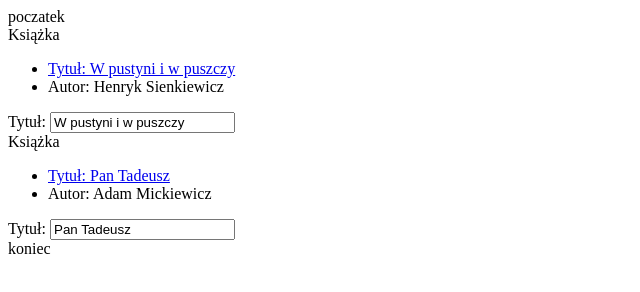
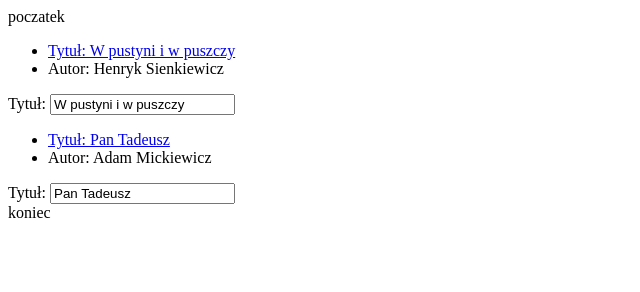
Before and after one commit to dobrmat/angular-bookstore, a website: page angular-bookstore/app/index.html in a window 1280 px wide. Shown: the whole page, without its empty margins (0-640 px from the left). Drawn offline with nearby package versions, Linux system fonts and the light colour scheme; some packages are replaced by stand-ins of ours.

Commit message:
Użycie szablonu dyrektywy

```diff
--- a/angular-bookstore/app/js/directives.js
+++ b/angular-bookstore/app/js/directives.js
@@ -1,5 +1,6 @@
 bookControllers.directive("bookWidget", [function() {
     return {
-        template: '<div>Książka</div>'
+        templateUrl: 'templates/bookWidgetTemplate.html',
+        restrict: 'AE'
     }
 }]);
--- /dev/null
+++ b/angular-bookstore/app/templates/bookWidgetTemplate.html
@@ -0,0 +1,4 @@
+<ul>
+    <li><a href="/app/index.html#/books/{{$index}}">Tytuł: {{stala+book.title+stala}}</a></li>
+    <li>Autor: {{book.author}}</li>
+</ul>
--- a/angular-bookstore/app/views/booksList.html
+++ b/angular-bookstore/app/views/booksList.html
@@ -1,10 +1,6 @@
 <div>
     <div ng-repeat="book in books">
-        <div book-widget=""></div>
-        <ul>
-            <li><a href="/app/index.html#/books/{{$index}}">Tytuł: {{stala+book.title+stala}}</a></li>
-            <li>Autor: {{book.author}}</li>
-        </ul>
+        <book-widget></book-widget>
         <label for="edTitle">Tytuł:</label>
         <input id="edTitle" ng-model="book.title"/>
     </div>
```
